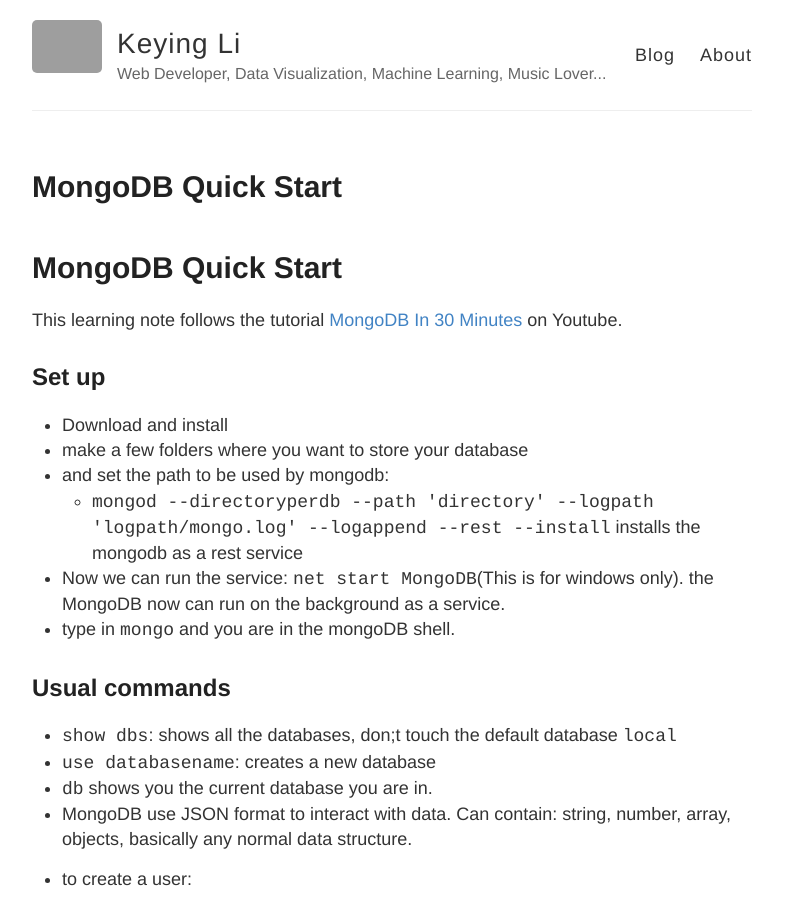
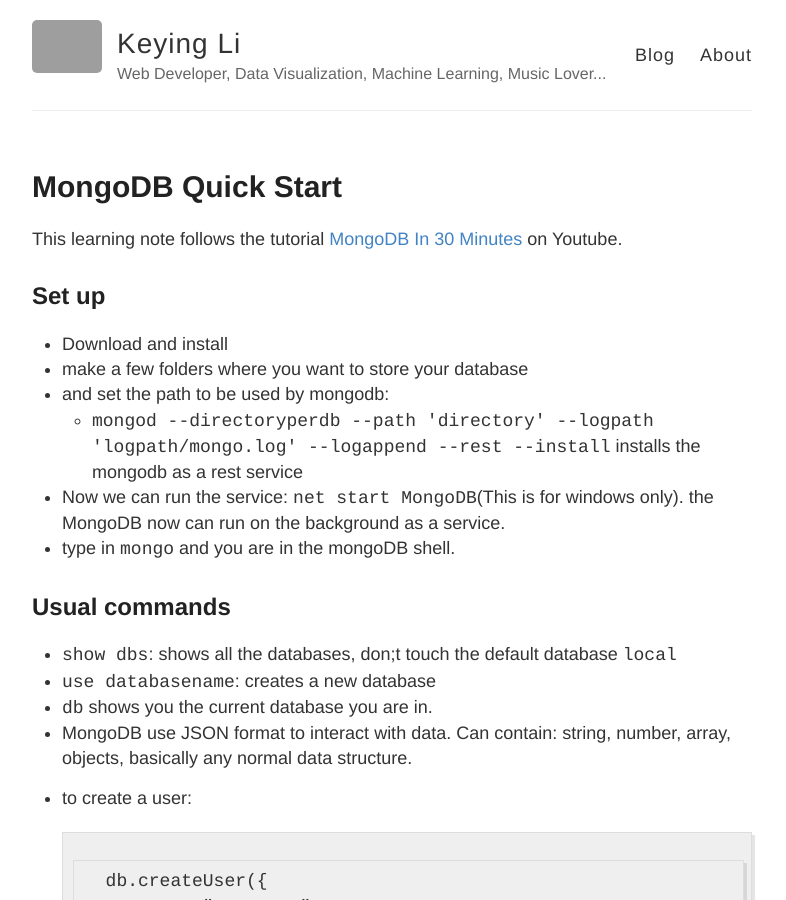
Before and after one commit to KevKeyingLi/KevKeyingLi.github.io, a Jekyll site: the page built from _posts/2016-10-28-MongoDB.md, in a window 1280 px wide and 900 px high. Shown: the whole window, without its empty margins (248-1034 px from the left). Built offline with Jekyll 4.4.1, drawn with Linux system fonts in a browser that asks for light colours; grey boxes are pictures that could not be loaded.

Commit message:
Update 2016-10-28-MongoDB.md

```diff
--- a/_posts/2016-10-28-MongoDB.md
+++ b/_posts/2016-10-28-MongoDB.md
@@ -4,7 +4,7 @@ title: MongoDB Quick Start
 author: Kevin
 ---
 
-# MongoDB Quick Start
+
 This learning note follows the tutorial [MongoDB In 30 Minutes](https://www.youtube.com/watch?v=pWbMrx5rVBE) on Youtube.
 
 ## Set up
```
